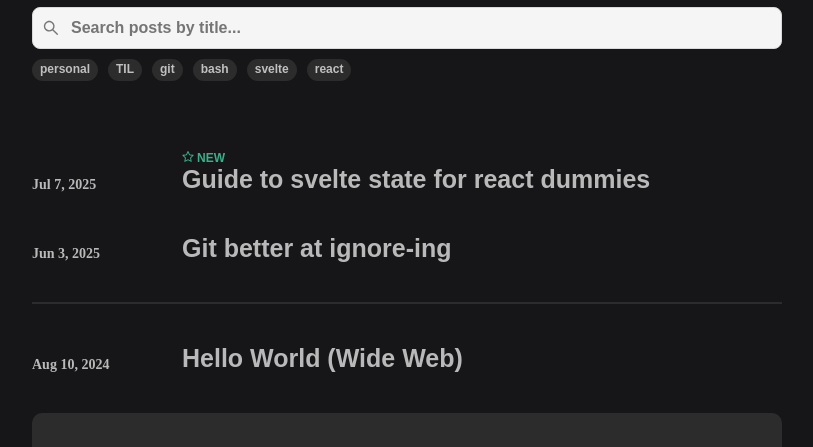
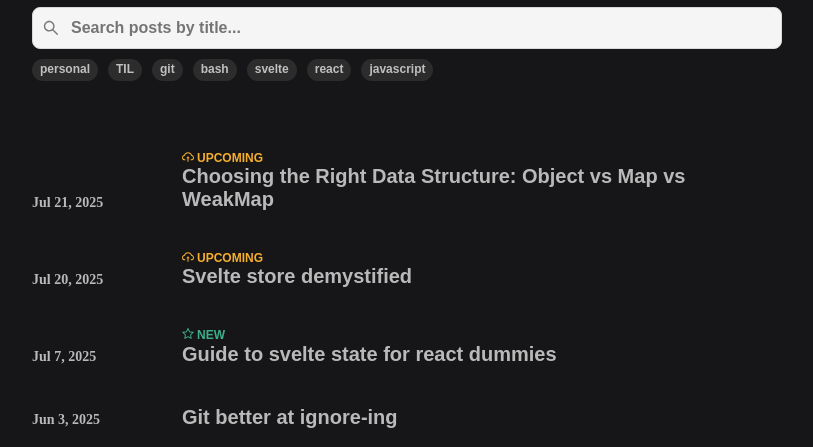
Before and after one commit to himanshuc3/blog, a Gatsby site: page /blog in a window 1280 px wide. Shown: the part 246-693 px from the top of the page, without its empty margins (233-1046 px from the left). Built offline with nearby package versions, Linux system fonts and the light colour scheme; Gatsby itself is replaced by a stand-in of ours; some packages are replaced by stand-ins of ours.

Commit message:
fix: upcoming

```diff
--- a/gatsby-node.js
+++ b/gatsby-node.js
@@ -6,7 +6,7 @@ exports.onCreateNode = ({ node, actions, getNode }) => {
 
   if (node.internal.type === "Mdx") {
     const slug = createFilePath({ node, getNode, basePath: "content" })
-    console.log('Pikachu:', slug)
+
 
     createNodeField({
       name: "slug",
--- a/src/components/postListing/index.tsx
+++ b/src/components/postListing/index.tsx
@@ -2,7 +2,7 @@ import React from 'react';
 import { Link } from 'gatsby';
 import './styles.scss';
 import { DATE_OPTS } from '../../utils/constants';
-import { StarOutlined } from '@ant-design/icons';
+import { StarOutlined, CloudUploadOutlined } from '@ant-design/icons';
 import Tag from '../tag';
 import Status from './status';
 
@@ -23,6 +23,26 @@ function isNewArticle(date: Date) {
 }
 
 const PostListing: React.FC<Props> = ({ title, date, tags, id, slug }) => {
+  const filteredTags = tags.filter((tag) => tag !== 'upcoming');
+  function superscript() {
+    if (tags.includes('upcoming')) {
+      return (
+        <Status text="UPCOMING" className="warning">
+          <CloudUploadOutlined style={{ marginRight: '3px' }} />
+        </Status>
+      );
+    }
+
+    if (isNewArticle(date)) {
+      return (
+        <Status text="NEW" className="success">
+          <StarOutlined style={{ marginRight: '3px' }} />
+        </Status>
+      );
+    }
+    return null;
+  }
+
   return (
     <Link className="post-heading" data-id={id} data-unique={id} to={`/blog/${slug}`}>
       <div className=" meta left" data-id={id}>
@@ -32,19 +52,15 @@ const PostListing: React.FC<Props> = ({ title, date, tags, id, slug }) => {
       </div>
       <div data-id={id} className="right">
         <div className="post-tags sec-font" data-id={id}>
-          {tags.map((tag, idx) => (
+          {filteredTags.map((tag, idx) => (
             <span>
               {tag}
-              {idx != tags.length - 1 ? ' - ' : ''}
+              {idx != filteredTags.length - 1 ? ' - ' : ''}
             </span>
           ))}
         </div>
         <h1 className="sec-font">
-          {isNewArticle(date) && (
-            <Status text="NEW" className="success">
-              <StarOutlined style={{ marginRight: '3px' }} />
-            </Status>
-          )}
+          {superscript()}
           {title}
         </h1>
       </div>
--- a/src/components/postListing/status.scss
+++ b/src/components/postListing/status.scss
@@ -6,4 +6,7 @@
     &.success {
         color: #3caf8a;
     }
+    &.warning {
+        color: #f6ae2d;
+    }
 }
--- a/src/components/postListing/styles.scss
+++ b/src/components/postListing/styles.scss
@@ -26,7 +26,7 @@
     width: 10px;
 
     h1 {
-      font-size: 25px;
+      font-size: 20px;
       font-weight:600;
       margin: 0;
       text-decoration: underline;
--- a/src/content/guide-svelte-state.mdx
+++ b/src/content/guide-svelte-state.mdx
@@ -2,7 +2,7 @@
 slug: 'guide-svelte-state'
 date: '2025-07-07'
 title: 'Guide to svelte state for react dummies'
-tags: ['svelte', 'react']
+tags: ['svelte', 'react', 'javascript']
 seoDescription: 'State of svelte for react devs. Explore svelte 5 with runes with $state, $derived and $effect APIs. Reconcile it
 with Reacts useEffect, useState and miscellaneous other hooks.'
 ---
--- /dev/null
+++ b/src/content/js-maps.mdx
@@ -0,0 +1,9 @@
+---
+slug: 'js-maps'
+date: '2025-07-21'
+title: 'Choosing the Right Data Structure: Object vs Map vs WeakMap'
+tags: ['javascript', 'svelte', 'upcoming']
+seoDescription: 'Objects, maps and weakmaps differ in interface, memory footprint and access time.'
+---
+
+![Namma metro always working on itself but not on completing metro](images/namma_metro_wip.jpg)
--- /dev/null
+++ b/src/content/svelte-store.mdx
@@ -0,0 +1,9 @@
+---
+slug: 'svelte-store'
+date: '2025-07-20'
+title: 'Svelte store demystified'
+tags: ['svelte', 'javascript', 'upcoming']
+seoDescription: 'Working with svelte stores: writables, readables and derivables.'
+---
+
+![Namma metro always working on itself but not on completing metro](images/namma_metro_wip.jpg)
--- a/src/pages/blog/index.tsx
+++ b/src/pages/blog/index.tsx
@@ -13,7 +13,7 @@ import BaseComponent from '../../containers/base';
 import './styles.scss';
 import useHoverIsolation from '../../hooks/useHoverIsolation';
 
-const TAGS = ['personal', 'TIL', 'git', 'bash', 'svelte', 'react'];
+const TAGS = ['personal', 'TIL', 'git', 'bash', 'svelte', 'react', 'javascript'];
 
 function getSortedPosts(posts: IPost[]) {
   let postsByYear: { [key: number]: IPost[] } = posts.reduce(
```
Also changed, not shown: src/content/images/namma_metro_wip.jpg (added).
